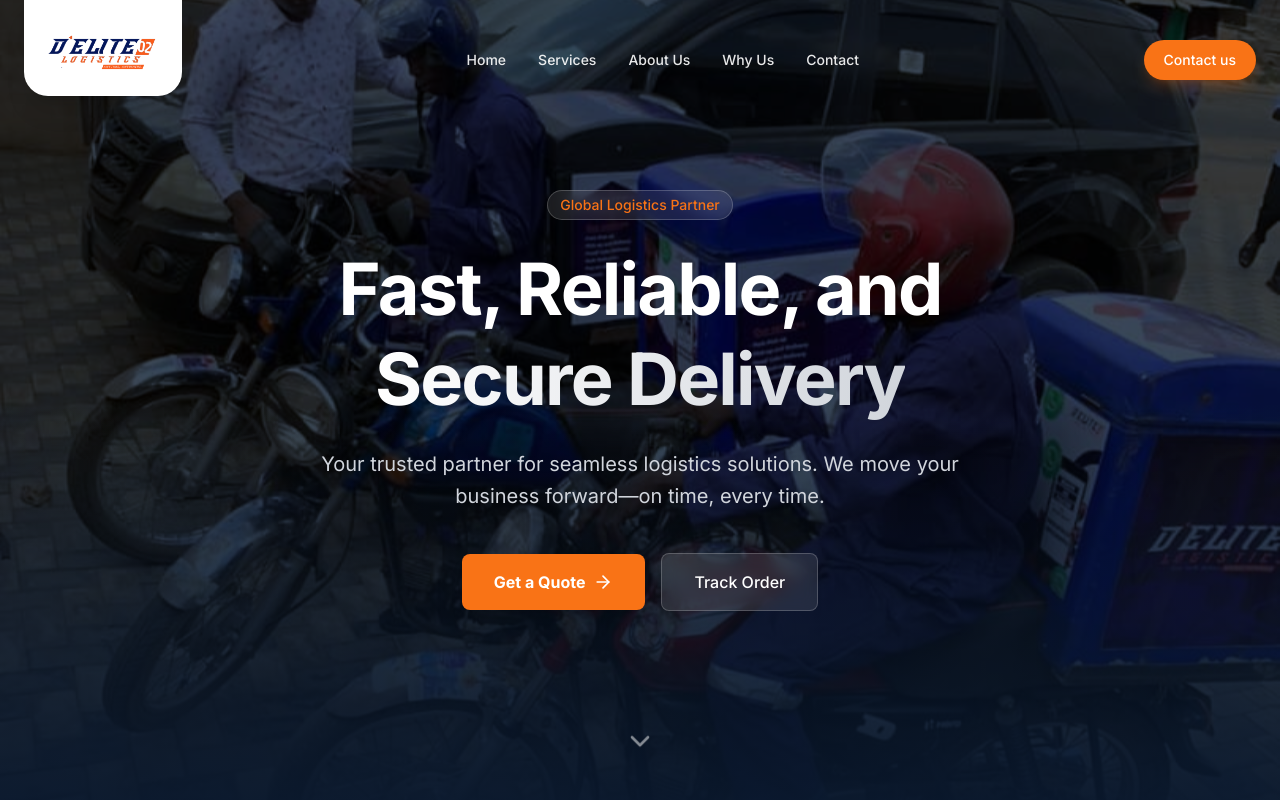
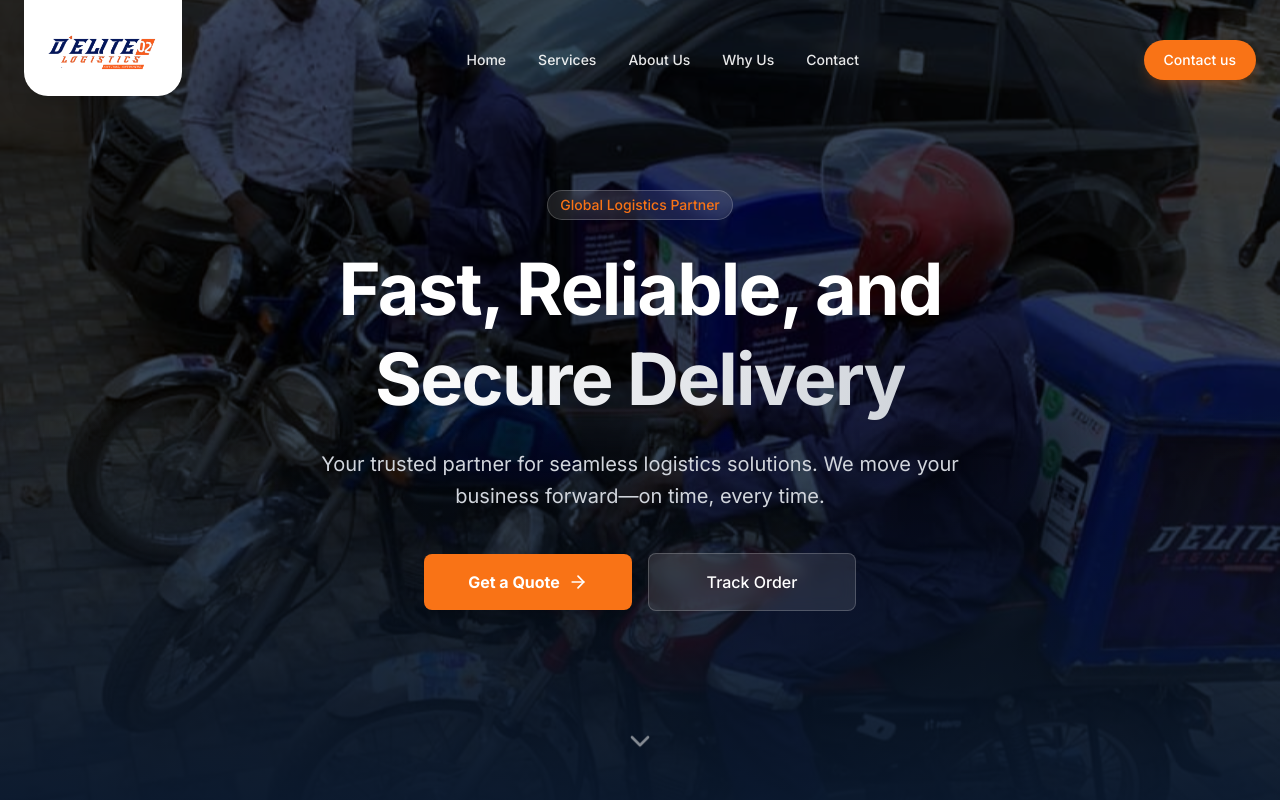
Before and after one commit to adeyemo-taiwo-m/delite02-logistics, a Next.js app: page / in a window 1280 px wide. Shown: the top 800 px of the page. Built offline with nearby package versions, Linux system fonts and the light colour scheme.

Commit message:
update th hero button width

```diff
--- a/src/components/Hero.jsx
+++ b/src/components/Hero.jsx
@@ -56,14 +56,14 @@ const Hero = () => {
           <div className="flex flex-col sm:flex-row gap-4 justify-center items-center">
             <Link
               href="#contact"
-              className="px-8 py-4 bg-secondary hover:bg-orange-600 text-white font-bold rounded-lg shadow-lg hover:shadow-orange-500/30 transition-all flex items-center gap-2 group"
+              className="w-full sm:w-52 px-8 py-4 bg-secondary hover:bg-orange-600 text-white font-bold rounded-lg shadow-lg hover:shadow-orange-500/30 transition-all flex items-center justify-center gap-2 group"
             >
               Get a Quote
               <ArrowRight className="w-5 h-5 group-hover:translate-x-1 transition-transform" />
             </Link>
             <button
               onClick={() => setIsTrackingModalOpen(true)}
-              className="px-8 py-4 bg-white/10 hover:bg-white/20 backdrop-blur-sm border border-white/20 text-white font-medium rounded-lg transition-all"
+              className="w-full sm:w-52 px-8 py-4 bg-white/10 hover:bg-white/20 backdrop-blur-sm border border-white/20 text-white font-medium rounded-lg transition-all"
             >
               Track Order
             </button>
```
